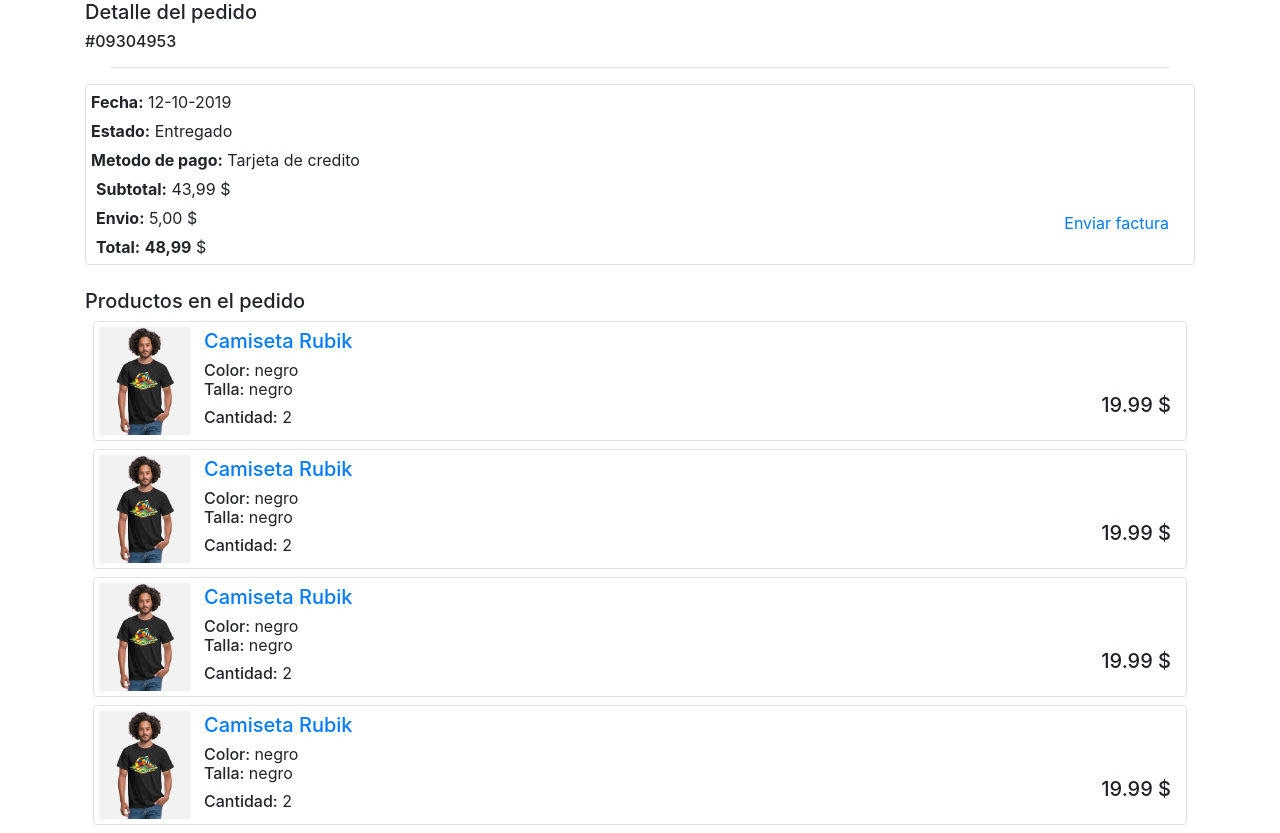
After one commit to RicardoJarro/avance-web, a PHP site: page /dispers/detalle_compra.php in a window 1280 px wide. The commit adds this page. Run offline with PHP 8.4, Linux system fonts and the light colour scheme; some libraries are stand-ins or nearby versions.

Commit message:
agrega compra y detalle compra, mejora diseño catalogo

```diff
--- a/css/estilo_carrito.css
+++ b/css/estilo_carrito.css
@@ -217,3 +217,99 @@ text-align: center;}
     transform: translateX(-50%);
 
  }
+
+ /* ESTILO PARA COMPRAS REALIZADAS */
+
+ .no-seleccionable{
+   -moz-user-select: none;
+   -webkit-user-select: none;
+   -ms-user-select: none;
+   user-select: none;
+}
+ #container-compras{
+     font-size: 16px;
+ }
+ #container-compras .compra-unitaria{
+    height: 125px;
+ }
+
+ .compra-unitaria:hover{
+    background-color: #FC5C49 ;
+
+ }
+
+ #container-compras .container-imagen{
+     height: 107px;
+ }
+ #container-compras .info-compra{
+    position: absolute;
+    left: 110px;
+    top: 2px;
+ }
+ #container-compras .precio-pagado{
+     position: absolute;
+     right: 20px;
+     top: 50%;
+    transform: translateY(-50%);
+ }
+
+
+@media screen and (max-width: 420px) {
+    #container-compras .compra-unitaria{
+        height: 285px;
+     }
+     #container-compras .info-compra,  #container-compras .precio-pagado {
+         top: 0;
+         left: 0;
+        position: relative;
+        display: block;
+        transform: none;
+     }
+}
+
+/* Estilo para detalle_compra */
+#container-productos-pedido .producto-pedido{
+    height: 120px;
+    /* position: relative; */
+}
+#container-productos-pedido .container-imagen{
+    height: 108px;
+    margin: 5px;
+}
+
+#container-resumen-compra .info-pedido-detallado p, #container-resumen-compra .pago-pedido p{
+    display: inline;
+}
+
+#container-resumen-compra .info-pedido-detallado div{
+    margin: 5px;
+}
+
+#div-factura{
+    position: absolute;
+    right: 15px;
+    top: 50%;
+    transform: translateY(-50%);
+}
+
+.producto-pedido .producto-pedido-info{
+    line-height: 5px;
+    position: absolute;
+    left: 110px;
+    top: 7px;
+}
+.producto-pedido  .producto-total-pedido{
+    position: absolute;
+    bottom: 15px;
+    right: 15px;
+}
+
+@media screen and (max-width: 320px) {
+    #container-productos-pedido .producto-pedido{
+        height: 160px;
+        /* position: relative; */
+    }
+}
+.dolares::after {
+    content: " $";
+}
--- /dev/null
+++ b/detalle_compra.php
@@ -0,0 +1,164 @@
+<!DOCTYPE html>
+<html lang="en">
+
+<head>
+    <meta charset="UTF-8">
+    <meta name="viewport" content="width=device-width, initial-scale=1.0">
+    <title>Document</title>
+    <link rel="stylesheet" href="css/estilo_carrito.css">
+    <link rel="stylesheet" href="https://stackpath.bootstrapcdn.com/bootstrap/4.5.0/css/bootstrap.min.css" integrity="sha384-9aIt2nRpC12Uk9gS9baDl411NQApFmC26EwAOH8WgZl5MYYxFfc+NcPb1dKGj7Sk" crossorigin="anonymous">
+    <script src="https://kit.fontawesome.com/63fafe2dae.js" crossorigin="anonymous"></script>
+</head>
+
+<body>
+    <div class="container">
+        <div id="container-resumen-compra">
+
+            <div id="titulo-detalle-compra">
+                <h5 class="display-5">Detalle del pedido </h5>
+                <h6 class="display-6">#09304953</h6>
+            </div>
+            <hr>
+            <div class="info-pedido-detallado w-100 border rounded">
+                <div>
+                    <p><b>Fecha:</b></p>
+                    <p>12-10-2019</p>
+                </div>
+                <div>
+                    <p><b>Estado:</b></p>
+                    <p>Entregado</p>
+                </div>
+                <div>
+                    <p><b>Metodo de pago:</b></p>
+                    <p>Tarjeta de credito</p>
+                </div>
+
+                <div class="pago-pedido position-relative">
+                    <div>
+                        <p><b>Subtotal:</b></p>
+                        <p class="dolares">43,99</p>
+                    </div>
+                    <div>
+                        <p><b>Envio:</b></p>
+                        <p class="dolares">5,00</p>
+                    </div>
+                    <div>
+                        <p><b>Total:</b></p>
+                        <p class="dolares"><b>48,99</b></p>
+                    </div>
+                    <div id="div-factura">
+                        <a href="">Enviar factura</a>
+                    </div>
+                </div>
+            </div>
+
+            <br>
+
+            <div id="container-productos-pedido">
+                <h5 class="display-5">Productos en el pedido</h5>
+                <!-- Plantilla -->
+                <div class="producto-pedido border rounded position-relative m-2">
+                    <div class="container-imagen d-inline-block">
+                        <img src="images/camisa-rubik_1_negro.jpg" class="h-100">
+                    </div>
+                    <div class="producto-pedido-info">
+                        <h5><a href="#">Camiseta Rubik</a></h5>
+                        <h6 class="d-inline">Color: </h6>
+                        <h7 class="d-inline">negro</h7>
+                        <br>
+                        <h6 class="d-inline-block">Talla: </h6>
+                        <h7>negro </h7>
+                        <br>
+                        <div class="item-cantidad">
+                            <h6 class="d-inline">Cantidad:</h6>
+                            <p class="d-inline">2</p>
+                        </div>
+                    </div>
+                    <div class="producto-total-pedido">
+                        <h5 class="dolares">19.99</h5>
+                    </div>
+                </div>
+                <!-- Plantilla -->
+
+                <!-- Ejemplo -->
+                <div class="producto-pedido border rounded position-relative m-2">
+                    <div class="container-imagen d-inline-block">
+                        <img src="images/camisa-rubik_1_negro.jpg" class="h-100">
+                    </div>
+                    <div class="producto-pedido-info">
+                        <h5><a href="#">Camiseta Rubik</a></h5>
+                        <h6 class="d-inline">Color: </h6>
+                        <h7 class="d-inline">negro</h7>
+                        <br>
+                        <h6 class="d-inline-block">Talla: </h6>
+                        <h7>negro </h7>
+                        <br>
+                        <div class="item-cantidad">
+                            <h6 class="d-inline">Cantidad:</h6>
+                            <p class="d-inline">2</p>
+                        </div>
+                    </div>
+                    <div class="producto-total-pedido">
+                        <h5 class="dolares">19.99</h5>
+                    </div>
+                </div>
+
+                <div class="producto-pedido border rounded position-relative m-2">
+                    <div class="container-imagen d-inline-block">
+                        <img src="images/camisa-rubik_1_negro.jpg" class="h-100">
+                    </div>
+                    <div class="producto-pedido-info">
+                        <h5><a href="#">Camiseta Rubik</a></h5>
+                        <h6 class="d-inline">Color: </h6>
+                        <h7 class="d-inline">negro</h7>
+                        <br>
+                        <h6 class="d-inline-block">Talla: </h6>
+                        <h7>negro </h7>
+                        <br>
+                        <div class="item-cantidad">
+                            <h6 class="d-inline">Cantidad:</h6>
+                            <p class="d-inline">2</p>
+                        </div>
+                    </div>
+                    <div class="producto-total-pedido">
+                        <h5 class="dolares">19.99</h5>
+                    </div>
+                </div>
+
+                <div class="producto-pedido border rounded position-relative m-2">
+                    <div class="container-imagen d-inline-block">
+                        <img src="images/camisa-rubik_1_negro.jpg" class="h-100">
+                    </div>
+                    <div class="producto-pedido-info">
+                        <h5><a href="#">Camiseta Rubik</a></h5>
+                        <h6 class="d-inline">Color: </h6>
+                        <h7 class="d-inline">negro</h7>
+                        <br>
+                        <h6 class="d-inline-block">Talla: </h6>
+                        <h7>negro </h7>
+                        <br>
+                        <div class="item-cantidad">
+                            <h6 class="d-inline">Cantidad:</h6>
+                            <p class="d-inline">2</p>
+                        </div>
+                    </div>
+                    <div class="producto-total-pedido">
+                        <h5 class="dolares">19.99</h5>
+                    </div>
+                </div>
+            </div>
+
+
+        </div>
+    </div>
+    </div>
+
+    <!-- LIBRERIAS -->
+    <script src="https://ajax.googleapis.com/ajax/libs/jquery/3.5.1/jquery.min.js"></script>
+    <script src="https://cdn.jsdelivr.net/npm/popper.js@1.16.0/dist/umd/popper.min.js" integrity="sha384-Q6E9RHvbIyZFJoft+2mJbHaEWldlvI9IOYy5n3zV9zzTtmI3UksdQRVvoxMfooAo" crossorigin="anonymous"></script>
+    <script src="https://stackpath.bootstrapcdn.com/bootstrap/4.5.0/js/bootstrap.min.js" integrity="sha384-OgVRvuATP1z7JjHLkuOU7Xw704+h835Lr+6QL9UvYjZE3Ipu6Tp75j7Bh/kR0JKI" crossorigin="anonymous"></script>
+    <script src="https://cdnjs.cloudflare.com/ajax/libs/jquery-zoom/1.7.21/jquery.zoom.js"></script>
+    <!-- FIN-->
+</body>
+
+</html>
```
Also changed, not shown: catalogo.php (added, +113 -0 lines), compras_realizadas.php (added, +123 -0 lines), css/estilo_catalogo.css (added, +158 -0 lines).
